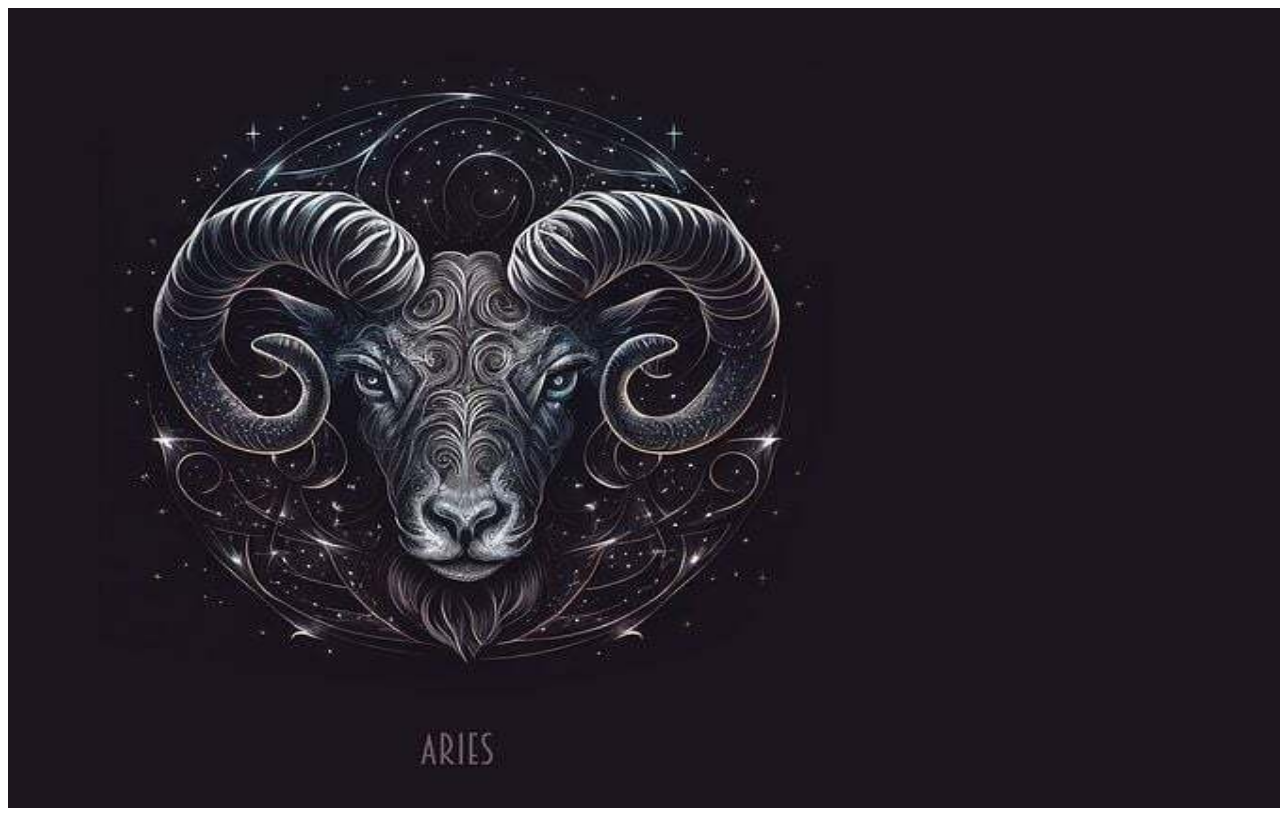
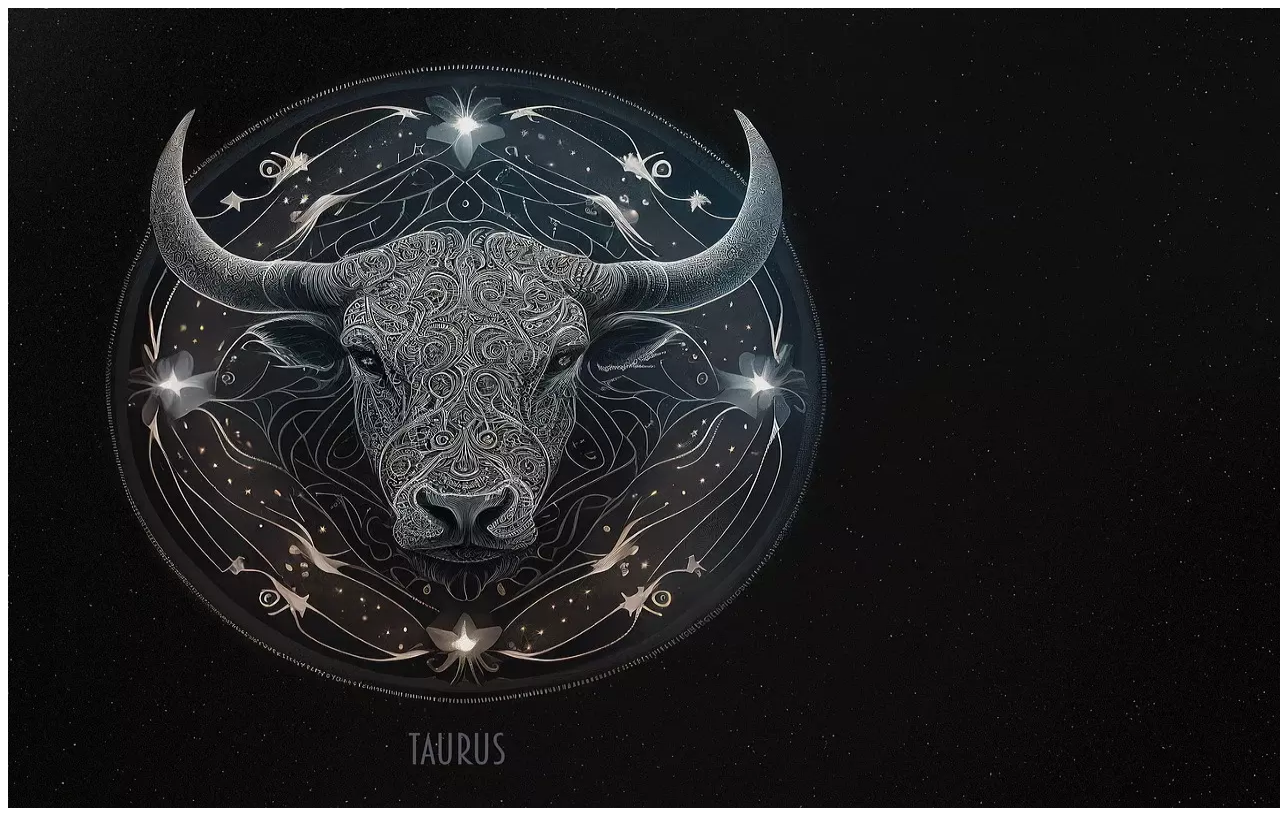
Before and after one commit to Rocio-Leiva/El-tercer-ojo, a plain HTML site: page tauro.html in a window 1280 px wide. Drawn offline with Linux system fonts and the light colour scheme.

Commit message:
fixed mistakes

```diff
--- a/tauro.html
+++ b/tauro.html
@@ -8,6 +8,6 @@
     <link rel="stylesheet" href="./style.css">
 </head>
 <body>
-    <div class=aries id=aries ></div>
+    <div class=tauro id=tauro ></div>
 </body>
 </html>
```
Also changed, not shown: virgo.html (+1 -1 lines).
